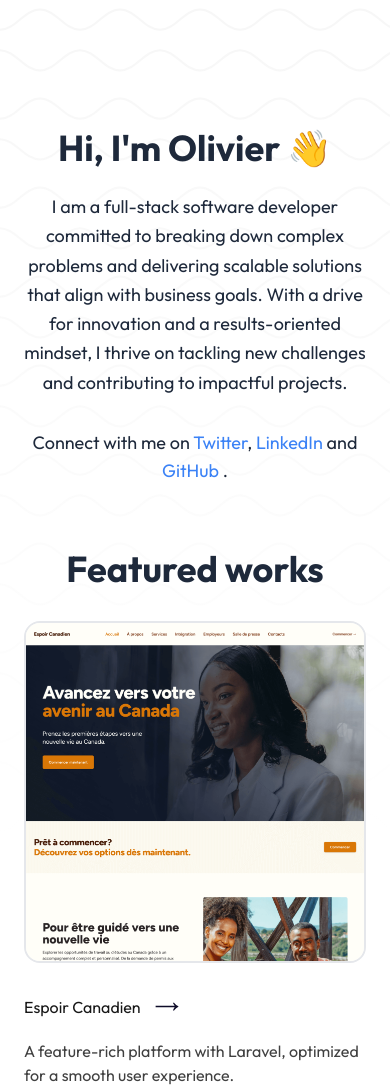
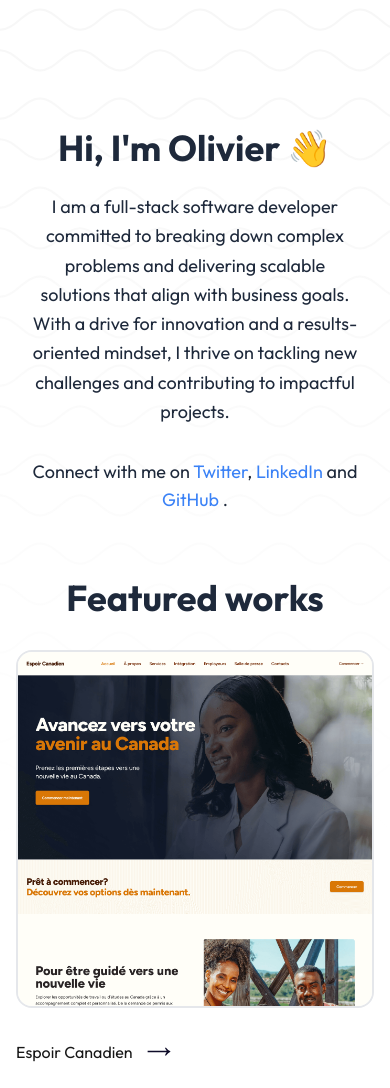
Before and after one commit to olivsinz/olivierzinsou.com, a Vue app: page / in a window 390 px wide. Shown: the top 1088 px of the page. Built offline with nearby package versions, Linux system fonts and the light colour scheme.

Commit message:
responsive design

```diff
--- a/src/components/Index.vue
+++ b/src/components/Index.vue
@@ -29,7 +29,7 @@
 <template>
   <div class="min-h-full py-32">
     <section
-      class="max-w-2xl md:max-w-3xl mx-auto px-6 text-center relative z-10 md:pt-10"
+      class="max-w-2xl md:max-w-3xl mx-auto px-8 text-center relative z-10 md:pt-10"
     >
       <h1 class="text-4xl font-bold mb-6 md:mb-10 text-slate-800">
         Hi, I'm Olivier 👋
@@ -68,7 +68,7 @@
       </p>
     </section>
 
-    <section class="max-w-6xl mx-auto px-6 mt-16 md:mt-32 relative z-10">
+    <section class="max-w-6xl mx-auto px-4 mt-16 md:mt-32 relative z-10">
       <h1
         class="text-4xl sm:text-4xl text-center font-bold sm:px-8 text-slate-800"
       >
```
